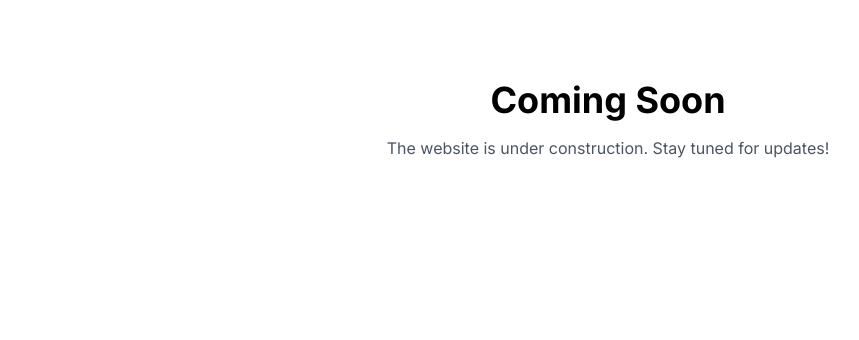
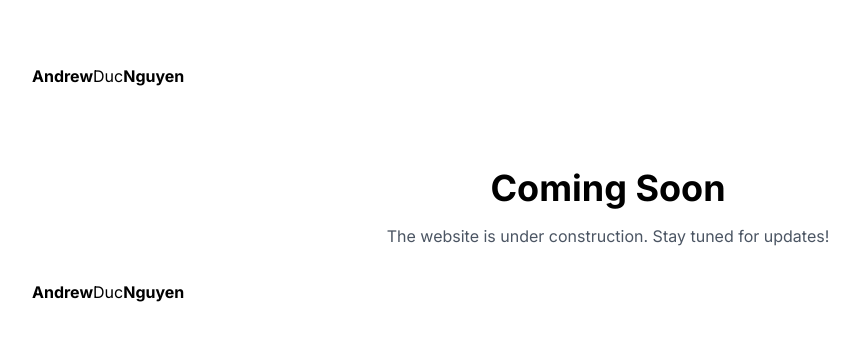
Before and after one commit to AndrewDucNguyen/andrewducnguyen.dev, a Next.js app: page / in a window 1280 px wide. Shown: the top 340 px of the page, without its empty margins (32-891 px from the left). Built offline with nearby package versions, Linux system fonts and the light colour scheme.

Commit message:
Update Header and Footer

```diff
--- a/src/app/component/Footer.jsx
+++ b/src/app/component/Footer.jsx
@@ -2,7 +2,9 @@ import React from 'react'
 
 const Footer = () => {
     return (
-        <div>Footer</div>
+        <div className='mx-auto w-full px-16 mt-8 mb-16'>
+            <a className='font-bold' href="/">Andrew<span className='font-normal'>Duc</span>Nguyen</a>
+        </div>
     )
 }
 
--- a/src/app/component/Header.jsx
+++ b/src/app/component/Header.jsx
@@ -2,7 +2,9 @@ import React from 'react'
 
 const Header = () => {
     return (
-        <div>AndrewDucNguyen</div>
+        <div className='mx-auto w-full px-16 mt-16'>
+            <a className='font-bold' href="/">Andrew<span className='font-normal'>Duc</span>Nguyen</a>
+        </div>
     )
 }
 
--- a/src/app/layout.js
+++ b/src/app/layout.js
@@ -15,9 +15,9 @@ export default function RootLayout({ children }) {
     <html lang="en">
 
       <body className={inter.className}>
-        {/* <Header /> */}
+        <Header />
         {children}
-        {/* <Footer /> */}
+        <Footer />
       </body>
 
     </html>
```
